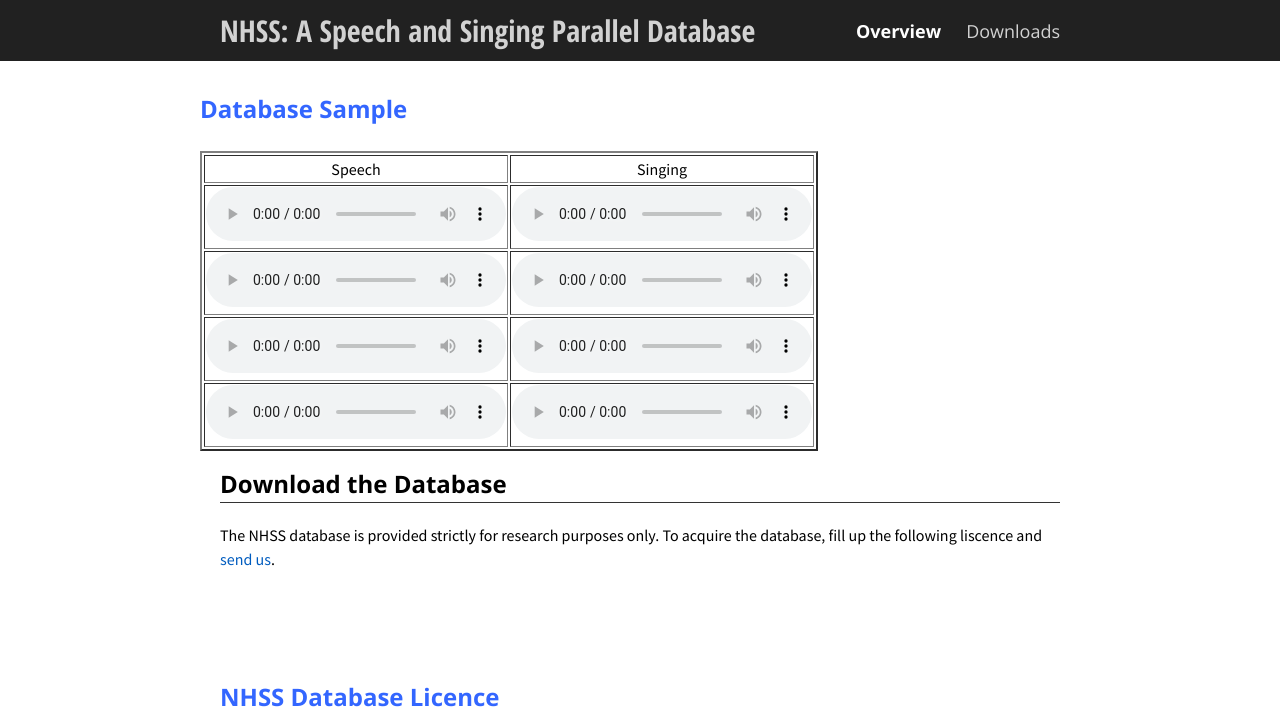
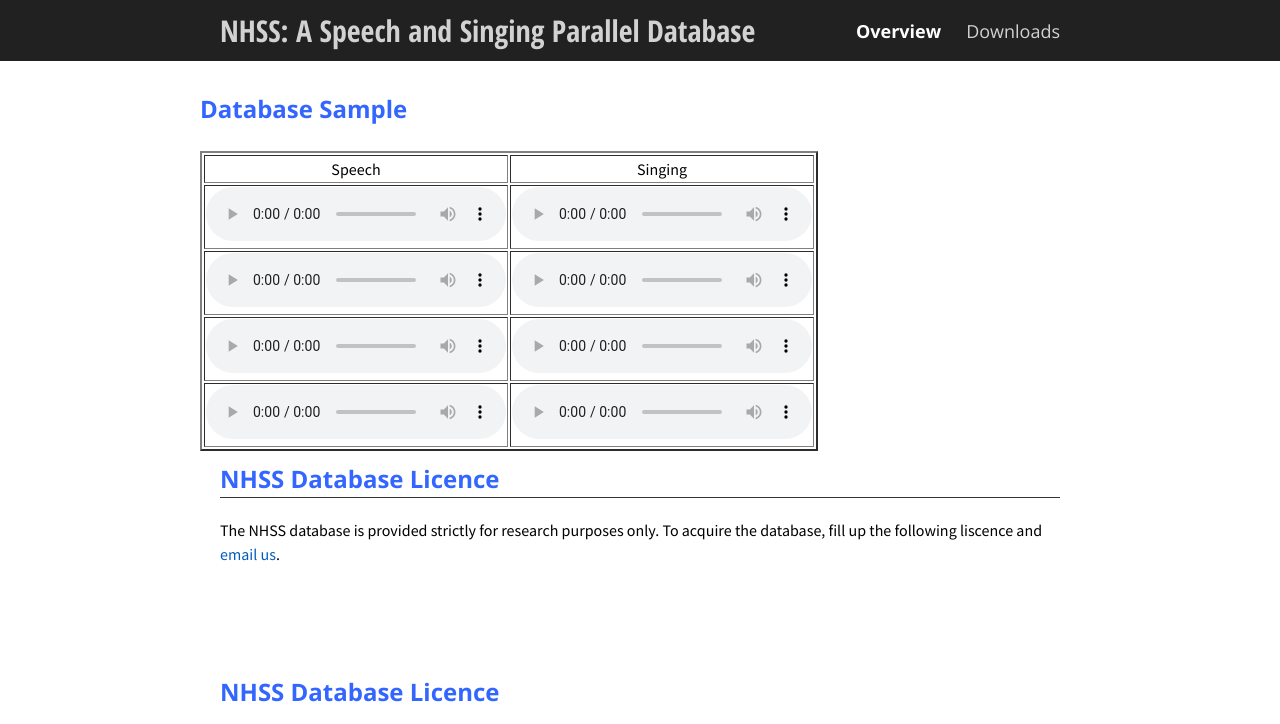
Before and after one commit to bidishasharma/bidishasharma.github.io, a Jekyll site: the page NHSS_Database/download.html, which Jekyll copies as it is, in a window 1280 px wide. Shown: the top 724 px of the page. Built offline with Jekyll 4.4.1, drawn with Linux system fonts in a browser that asks for light colours; grey boxes are pictures that could not be loaded.

Commit message:
Update download.html

```diff
--- a/NHSS_Database/download.html
+++ b/NHSS_Database/download.html
@@ -83,10 +83,10 @@
 
         <div class="flex-row">
           <div class="flex-item flex-column">
-            <h2 class="add-top-margin">Download the Database</h2>
+            <h2 <span style="color: #3366ff;">NHSS Database Licence</span></h2>
             <hr>
             <p class="text">
-              The NHSS database is provided strictly for research purposes only. To acquire the database, fill up the following liscence and <a href="mailto:s.bidisha@nus.edu.sg?Subject=Hello%20again" target="_top">send us</a>.
+              The NHSS database is provided strictly for research purposes only. To acquire the database, fill up the following liscence and <a href="mailto:s.bidisha@nus.edu.sg?Subject=Hello%20again" target="_top">email us</a>.
 	    </p>
 
 <p>&nbsp;</p>
```
